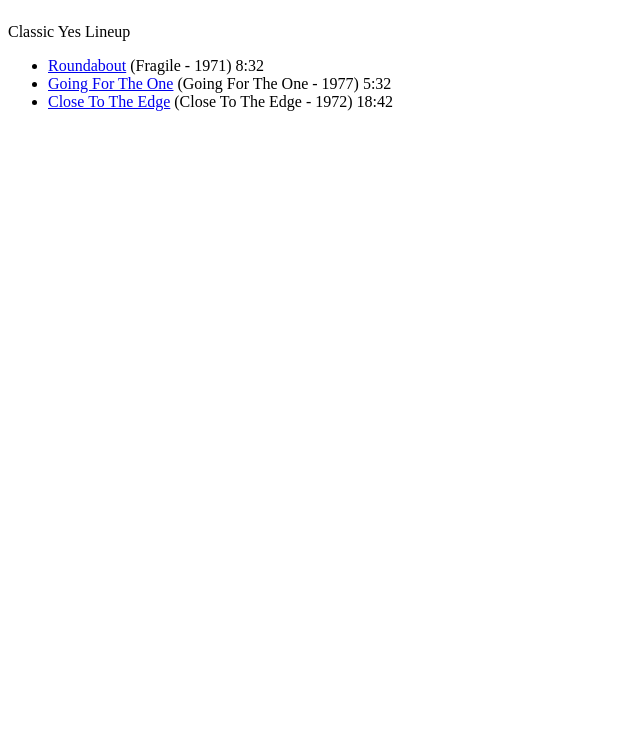
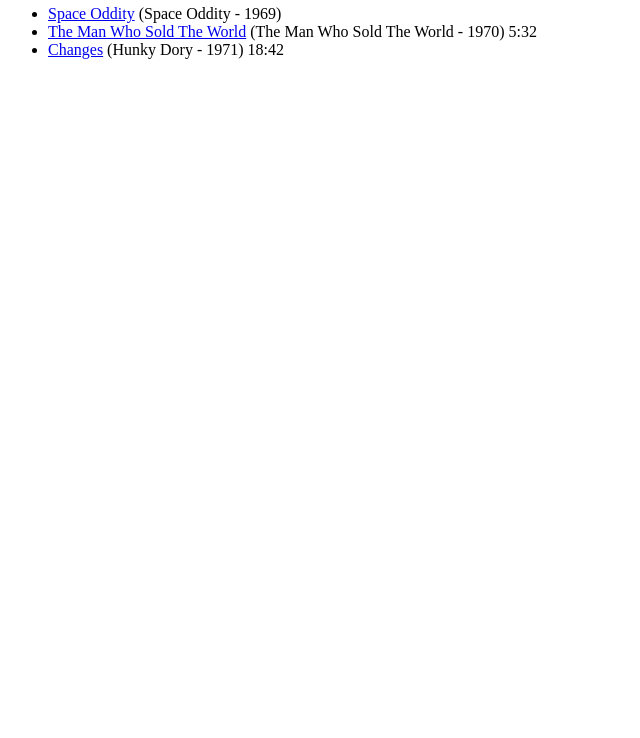
Before and after one commit to asterix2112/bowie, a plain HTML site: page index.html in a window 1280 px wide. Shown: the part 62-800 px from the top of the page, without its empty margins (0-640 px from the left). Drawn offline with Linux system fonts and the light colour scheme.

Commit message:
Update index.html

```diff
--- a/index.html
+++ b/index.html
@@ -7,10 +7,10 @@
 <h2>Young Persons Guide to David Bowie</h2>
 
 <p>
-<br>Classic Yes Lineup
-<ul><li><a href="https://drive.google.com/file/d/1t6eanWIn6gojHoBvwCIOaCxeGWiEzDSt/view?usp=sharing">Roundabout</a> (Fragile - 1971) 8:32</li>
-<li><a href="https://drive.google.com/file/d/1dVgi7esUZ1h6VM-Ejgcs_wdp2quFAVEq/view?usp=sharing">Going For The One</a> (Going For The One - 1977) 5:32</li>
-<li><a href="https://drive.google.com/file/d/1a1qgXyxixKmB645dE5XorOZMk3YrdP_J/view?usp=sharing">Close To The Edge</a> (Close To The Edge - 1972) 18:42</li></ul>
+
+<ul><li><a href="https://drive.google.com/file/d/1KrBYtYF9K1OUnjMSZPyncQLZ9PeAFTZi/view?usp=sharing">Space Oddity</a> (Space Oddity - 1969)</li>
+<li><a href="https://drive.google.com/file/d/1uUU_gu8BuVS3VqNHA7_BgGZvqH4Gzi7D/view?usp=sharing">The Man Who Sold The World</a> (The Man Who Sold The World - 1970) 5:32</li>
+<li><a href="https://drive.google.com/file/d/1bCEJKVwvaytkjD7QXj8jrFDEEqMKvn_D/view?usp=sharing">Changes</a> (Hunky Dory - 1971) 18:42</li></ul>
 
 
 <br>
```
